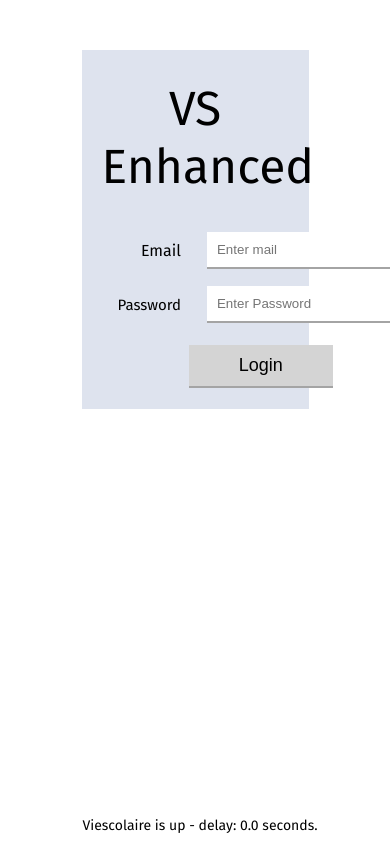
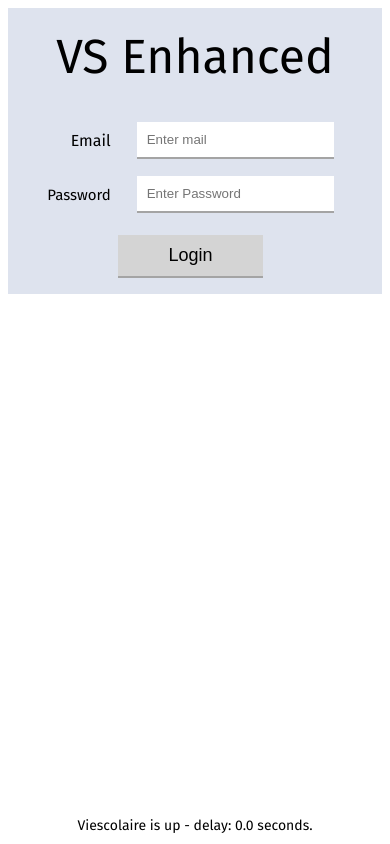
Before and after one commit to 3D-Circle/viescolaire-enhanced, a Django app: page /login/ in a window 390 px wide. Run offline with Django 3.2, Linux system fonts and the light colour scheme; data that the repository does not hold is empty; the page is wider than the window, and the part outside it is not shown; some libraries are stand-ins or nearby versions.

Commit message:
made hw list + login page mobile friendly

```diff
--- a/hw_display/static/hw_display/base.css
+++ b/hw_display/static/hw_display/base.css
@@ -162,13 +162,13 @@ body {
 /* connection status box */
 
 .viescolaire_status {
-    position: absolute;
+    position: fixed;
     text-align: center;
     font-size: 14px;
     bottom: 10px;
     left: 0;
     right: 0;
-    width: 400px;
+    width: 100%;
     margin: auto;
 }
 
--- a/hw_display/static/hw_display/login.css
+++ b/hw_display/static/hw_display/login.css
@@ -17,6 +17,14 @@ Background: rgba(0, 39, 123, .13)
     margin-top: 50px;
 }
 
+@media (max-width: 900px) {
+    #form_wrapper {
+        margin: 0;
+        width: 100%;
+        overflow-x: hidden;
+        padding: 0;
+    }
+}
 
 /* The login form */
 
--- a/hw_display/templates/hw_display/hw_list.html
+++ b/hw_display/templates/hw_display/hw_list.html
@@ -30,6 +30,7 @@
         <div class="main_wrapper">
             <div id="control_bar">
                 Howdy, {{ request.user.username }}.
+                <div id="responsive_control_bar">
                     <a href="/settings" class="button_link">
                         <button class="top_control_button button">
                             Settings
@@ -40,6 +41,7 @@
                             Logout
                         </button>
                     </a>
+                </div>
             </div>
 
             {% with number_of_cols="3" %}
@@ -93,8 +95,10 @@
                     <option value="{{ link }}">{{ subject }}</option>
                 {% endfor %}
             </select>
+            <div id="responsive_footer">
                 <button class="button" onclick="load_archive()">Homework Archive</button>
                 <button class="button" onclick="load_work_in_class()">Work done in class</button>
             </div>
         </div>
+    </div>
 {% endblock %}
```
Also changed, not shown: hw_display/static/hw_display/hw_list.css (+28 -0 lines), db.sqlite3. Lines whose indentation alone changed are shown as unchanged.
